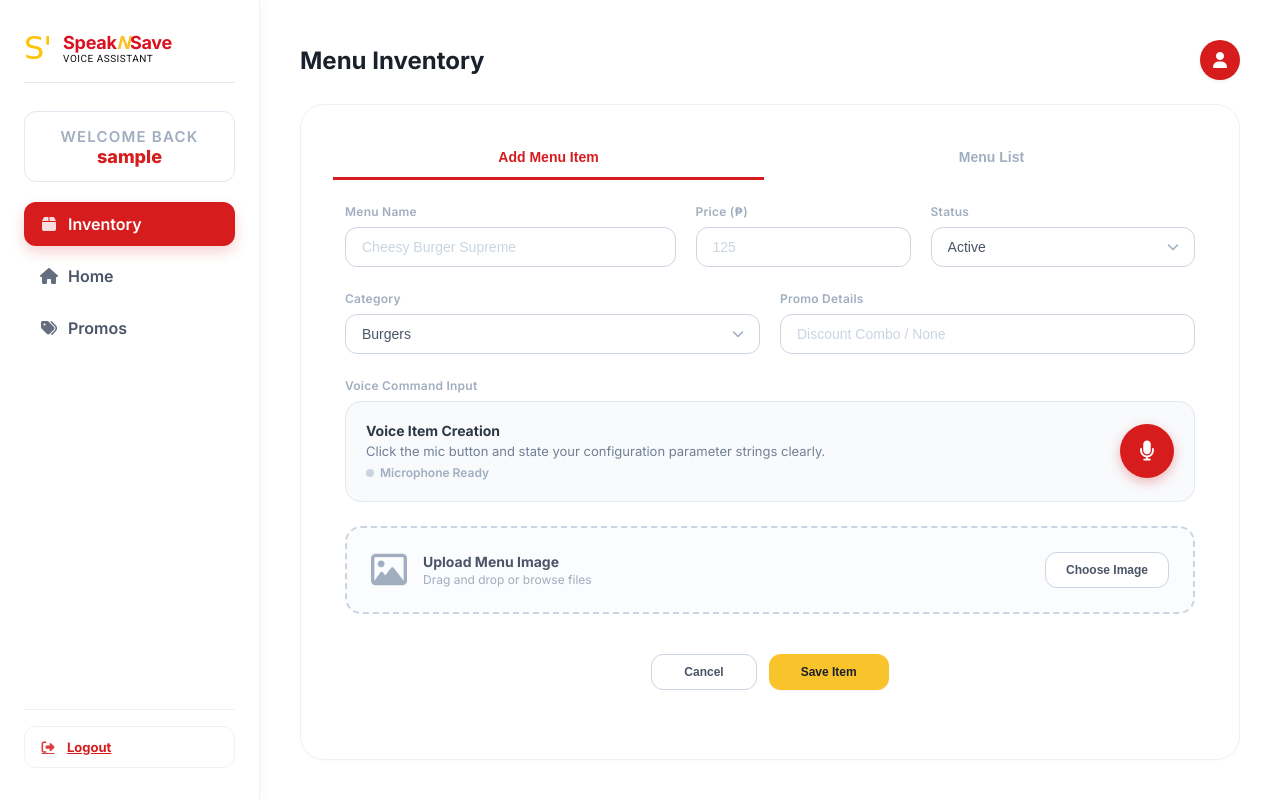
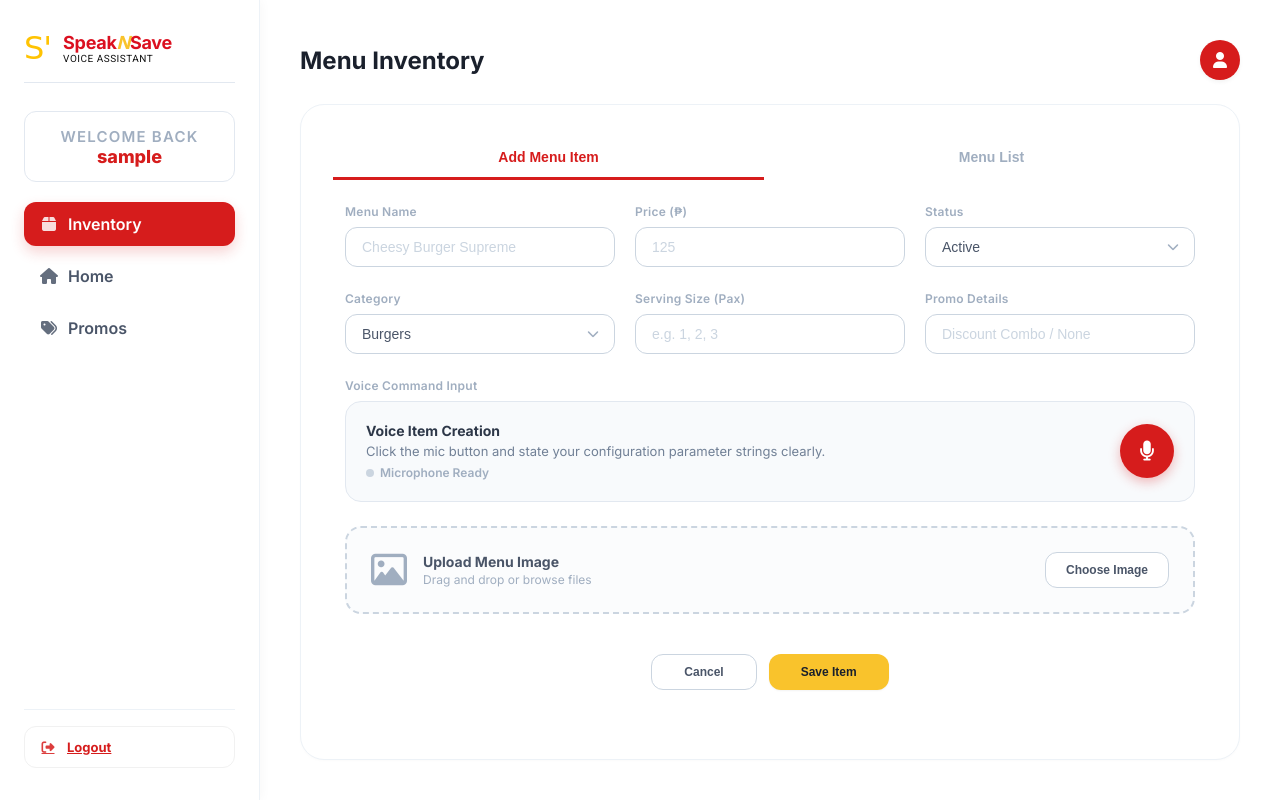
Before and after one commit to leonifeldeguzman/Promo-Ordering-System, a Flask app: page /admin in a window 1280 px wide. Run offline with Flask 3, Linux system fonts and the light colour scheme; the visitor is signed in with stand-in values (Sample User, id 1); data that the repository does not hold is empty; some libraries are stand-ins or nearby versions; some web fonts are replaced.

Commit message:
added serving size

```diff
--- a/models/promo_model.py
+++ b/models/promo_model.py
@@ -44,7 +44,7 @@ def get_all_promos():
     cursor = conn.cursor()
 
     query = """
-        SELECT id, name, category, price, description, promo_details, status, image_url
+        SELECT id, name, category, price, description, promo_details, status, image_url, serving_size
         FROM promos
     """
 
@@ -77,15 +77,15 @@ def get_promos_by_category_and_budget(category, budget):
     return promos
 
 
-def add_menu_item(name, price, category, promo_details, status, image_url):
+def add_menu_item(name, price, category, promo_details, status, image_url,serving_size):
 
     conn = db_connection()
     cursor = conn.cursor()
 
     query = """
         INSERT INTO promos
-        (name, price, category, description, promo_details, status, image_url)
-        VALUES (%s, %s, %s, %s, %s, %s, %s)
+        (name, price, category, description, promo_details, status, image_url, serving_size)
+        VALUES (%s, %s, %s, %s, %s, %s, %s, %s)
     """
 
     description = f"Delicious {name} promo! Save big on this tasty offer."
@@ -97,7 +97,8 @@ def add_menu_item(name, price, category, promo_details, status, image_url):
         description,
         promo_details,
         status,
-        image_url
+        image_url,
+        serving_size
     ))
 
     conn.commit()
@@ -166,7 +167,8 @@ def update_item_details(
     category,
     price,
     promo_details,
-    status
+    status,
+    serving_size
 ):
 
     conn = db_connection()
@@ -179,7 +181,8 @@ def update_item_details(
             category = %s,
             price = %s,
             promo_details = %s,
-            status = %s
+            status = %s,
+            serving_size = %s
         WHERE id = %s
     """
 
@@ -189,6 +192,7 @@ def update_item_details(
         price,
         promo_details,
         status,
+        serving_size,
         item_id
     ))
 
--- a/routes/promo_routes.py
+++ b/routes/promo_routes.py
@@ -120,6 +120,7 @@ def add_item():
     price = request.form['price']
     promo_details = request.form.get('promo_details')
     status = request.form['status']
+    serving_size = request.form.get('serving_size')
 
     # IMAGE
     image = request.files['image']
@@ -147,7 +148,8 @@ def add_item():
         category,
         promo_details,
         status,
-        image_url
+        image_url,
+        serving_size
     )
 
     return redirect('/admin')
@@ -197,6 +199,7 @@ def update_item(item_id):
     price = data.get("price")
     status = data.get("status")
     promo = data.get("promo")
+    serving_size = data.get("serving_size")
 
     update_item_details(
         item_id,
@@ -204,7 +207,8 @@ def update_item(item_id):
         category,
         price,
         promo,
-        status
+        status,
+        serving_size
     )
 
     return jsonify({"success": True})
--- a/static/css/admin.css
+++ b/static/css/admin.css
@@ -354,7 +354,7 @@ aside {
     /* 3. FORM STYLING */
     .form-grid-3 {
       display: grid;
-      grid-template-columns: 5fr 3fr 4fr;
+      grid-template-columns: 1fr 1fr 1fr;
       gap: 20px;
       margin-bottom: 24px;
     }
--- a/static/css/style.css
+++ b/static/css/style.css
@@ -709,18 +709,22 @@ body {
   border-radius: 24px;
   overflow: hidden;
   border: 2px solid #e8e8e8;
-  transition: 0.35s ease;
-  opacity: 0.55;
-  transform: scale(0.9);
+
   flex-shrink: 0;
+
   box-shadow: 0 4px 20px rgba(0,0,0,0.08);
+
+  /* REMOVE FADE EFFECT */
+  opacity: 1;
+  transform: scale(1);
+
+  transition: all 0.3s ease;
 }
 
-.carousel-card.active {
-  transform: scale(1.05);
-  opacity: 1;
-  border: 2px solid #444;
-  z-index: 2;
+.carousel-card:hover {
+  transform: translateY(-10px) scale(1.05);
+  box-shadow: 0 12px 30px rgba(0,0,0,0.18);
+  border-color: var(--yellow);
 }
 
 .promo-image {
--- a/templates/admin.html
+++ b/templates/admin.html
@@ -120,7 +120,7 @@
               </div>
             </div>
 
-            <div class="form-grid-2">
+            <div class="form-grid-3">
               <div class="form-group">
                 <label>Category</label>
                 <div class="select-container">
@@ -132,6 +132,12 @@
                   <i class="fa-solid fa-chevron-down chevron"></i>
                 </div>
               </div>
+               <div class="form-group">
+              <label>Serving Size (Pax)</label>
+              <input type="number" id="serving_size" name="serving_size" placeholder="e.g. 1, 2, 3" />
+            </div>
+
+
               <div class="form-group">
                 <label>Promo Details</label>
                 <input
@@ -205,6 +211,7 @@
                 <tr>
                   <th style="width: 35%">Menu Item</th>
                   <th>Category</th>
+                  <th>Serving Size</th>
                   <th>Price</th>
                   <th>Status</th>
                   <th>Promo</th>
@@ -216,6 +223,7 @@
                 <tr>
                   <td id="name{{ item[0] }}">{{ item[1] }}</td>
                   <td id="category{{ item[0] }}">{{ item[2] }}</td>
+                  <td id="serving_size{{ item[0] }}">{{ item[8] or '-' }}</td>
                   <td id="price{{ item[0] }}">₱{{ item[3] }}</td>
                   <td id="status{{ item[0] }}">
                     {% set status = item[6] %} {% if status == "Active" %}
@@ -415,7 +423,7 @@
           const category = text.match(/category\s+(.+?)(?=promo|status|$)/);
           const promo = text.match(/promo\s+(.+?)(?=status|$)/);
           const status = text.match(/status\s+(active|sold out|phased out)/);
-
+          const servingSize = text.match(/serving size\s+(\d+)/i) || text.match(/serves\s+(\d+)/i) || text.match(/for\s+(\d+)\s+pax/i);
           let item = "";
 
           // =========================
@@ -428,6 +436,7 @@
               .replace(/category.+/i, "")
               .replace(/promo.+/i, "")
               .replace(/status.+/i, "")
+              .replace(/serving size.+/i, "")
               .replace(/\s+/g, " ")
               .trim();
 
@@ -450,6 +459,15 @@
             document.getElementById("price").value = price[1];
             speak(`Price set to ${price[1]}`);
           }
+          // =========================
+          // SERVING SIZE - ADD THIS BLOCK
+          // =========================
+          if (servingSize) {
+            document.getElementById("serving_size").value = servingSize[1];
+            speak(`Serving size set to ${servingSize[1]} pax`);
+          }
+
+
 
           // =========================
           // PROMO
@@ -644,6 +662,7 @@
 
         const nameCell = document.getElementById(`name${id}`);
         const categoryCell = document.getElementById(`category${id}`);
+        const servingSizeCell = document.getElementById(`serving_size${id}`);
         const priceCell = document.getElementById(`price${id}`);
         const statusCell = document.getElementById(`status${id}`);
         const promoCell = document.getElementById(`promo${id}`);
@@ -715,6 +734,7 @@
           nameCell.contentEditable = "false";
           priceCell.contentEditable = "false";
           promoCell.contentEditable = "false";
+          servingSizeCell.contentEditable = "false";
 
           row.classList.remove("editing");
 
@@ -753,6 +773,7 @@
       function saveRow(id) {
         const statusCell = document.getElementById(`status${id}`);
         const categoryCell = document.getElementById(`category${id}`);
+        const servingSizeCell = document.getElementById(`serving_size${id}`);
 
         // =========================
         // CATEGORY (supports both text + dropdown)
@@ -772,6 +793,7 @@
         const data = {
           name: document.getElementById(`name${id}`).innerText.trim(),
           category,
+           serving_size: document.getElementById(`serving_size${id}`).innerText.trim(),
           price: document
             .getElementById(`price${id}`)
             .innerText.replace("₱", "")
```
Also changed, not shown: templates/index.html (+51 -5 lines), templates/inventory_list.html (+62 -12 lines).
